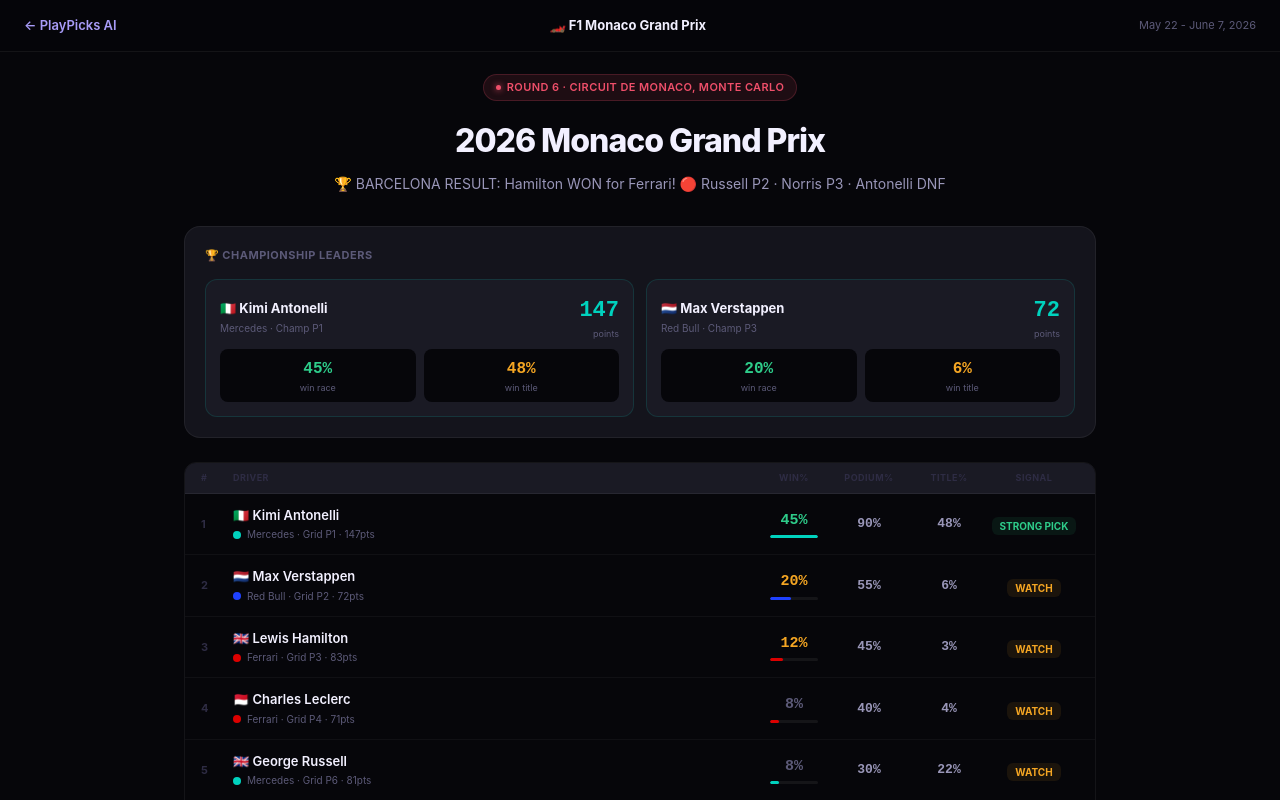
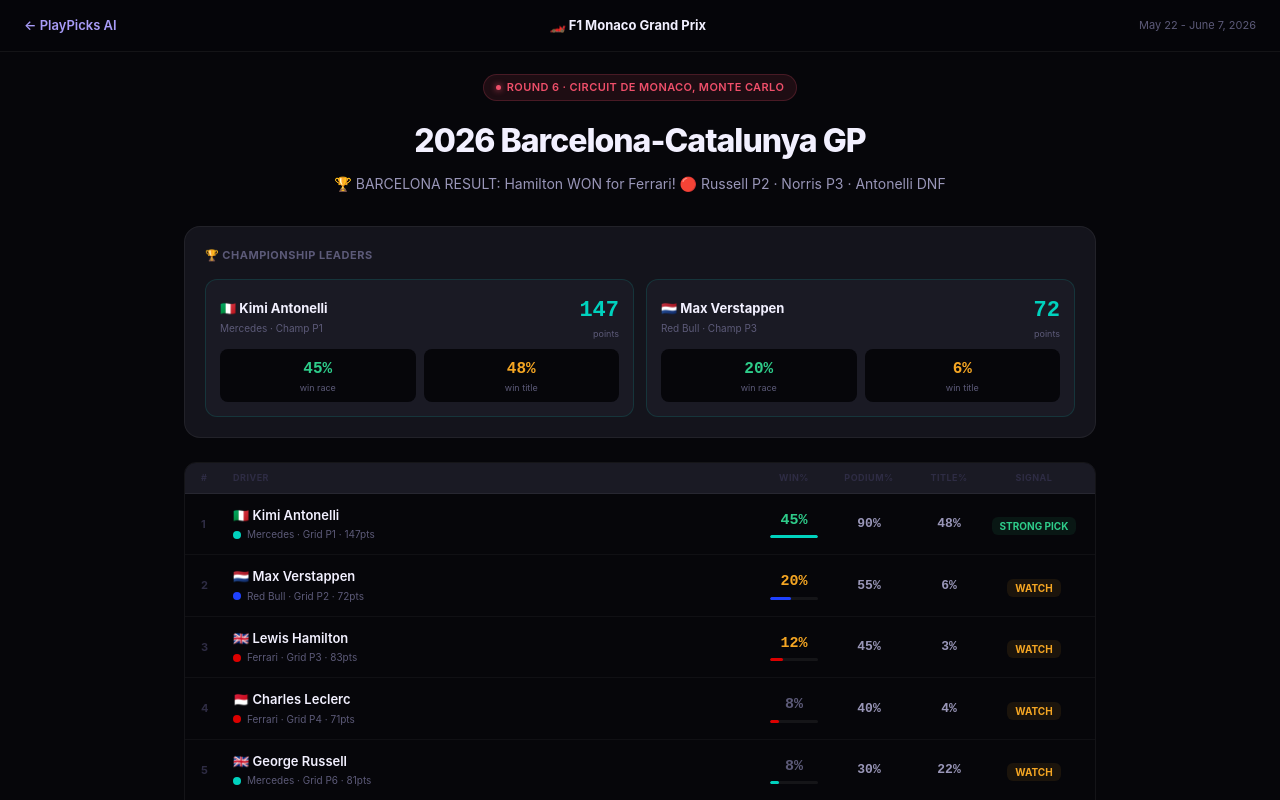
Before and after one commit to anujagadde18/tradedna, a Next.js app: page /f1 in a window 1280 px wide. Shown: the top 800 px of the page. Built offline with nearby package versions, Linux system fonts and the light colour scheme.

Commit message:
fix: Barcelona GP title, updated championship points

```diff
--- a/app/f1/page.tsx
+++ b/app/f1/page.tsx
@@ -29,7 +29,7 @@
   { pos:7, name:'Oscar Piastri', team:'McLaren', flag:'🇦🇺', winPct:10, podiumPct:35, champPct:9, pts:78, champPos:6, gridPos:7, color:'#ff8000', verdict:'WATCH', verdictColor:'#f5a623',
     bull:['McLaren strong race pace','Can benefit from safety cars'],
     bear:['Qualifying P7 — starting too far back','Monaco impossible to overtake'] },
-  { pos:8, name:'Lando Norris', team:'McLaren', flag:'🇬🇧', winPct:5, podiumPct:25, champPct:8, pts:89, champPos:3, gridPos:8, color:'#ff8000', verdict:'WATCH', verdictColor:'#f5a623',
+  { pos:8, name:'Lando Norris', team:'McLaren', flag:'🇬🇧', winPct:5, podiumPct:25, champPct:8, pts:104, champPos:4, gridPos:3, color:'#ff8000', verdict:'WATCH', verdictColor:'#f5a623',
     bull:['P3 in championship — needs points','McLaren upgrades working'],
     bear:['Qualifying P8 — very hard from here','Monaco favors qualifying position heavily'] },
 ];
@@ -53,7 +53,7 @@
             <span style={{width:5,height:5,background:C.red,borderRadius:'50%',display:'block',boxShadow:'0 0 6px #ef4f6a'}}/>
             Round 6 · Circuit de Monaco, Monte Carlo
           </div>
-          <h1 style={{fontSize:32,fontWeight:800,letterSpacing:'-1px',marginBottom:8}}>2026 Monaco Grand Prix</h1>
+          <h1 style={{fontSize:32,fontWeight:800,letterSpacing:'-1px',marginBottom:8}}>2026 Barcelona-Catalunya GP</h1>
           <p style={{fontSize:14,color:C.t2}}>🏆 BARCELONA RESULT: Hamilton WON for Ferrari! 🔴 Russell P2 · Norris P3 · Antonelli DNF</p>
         </div>
 
```
